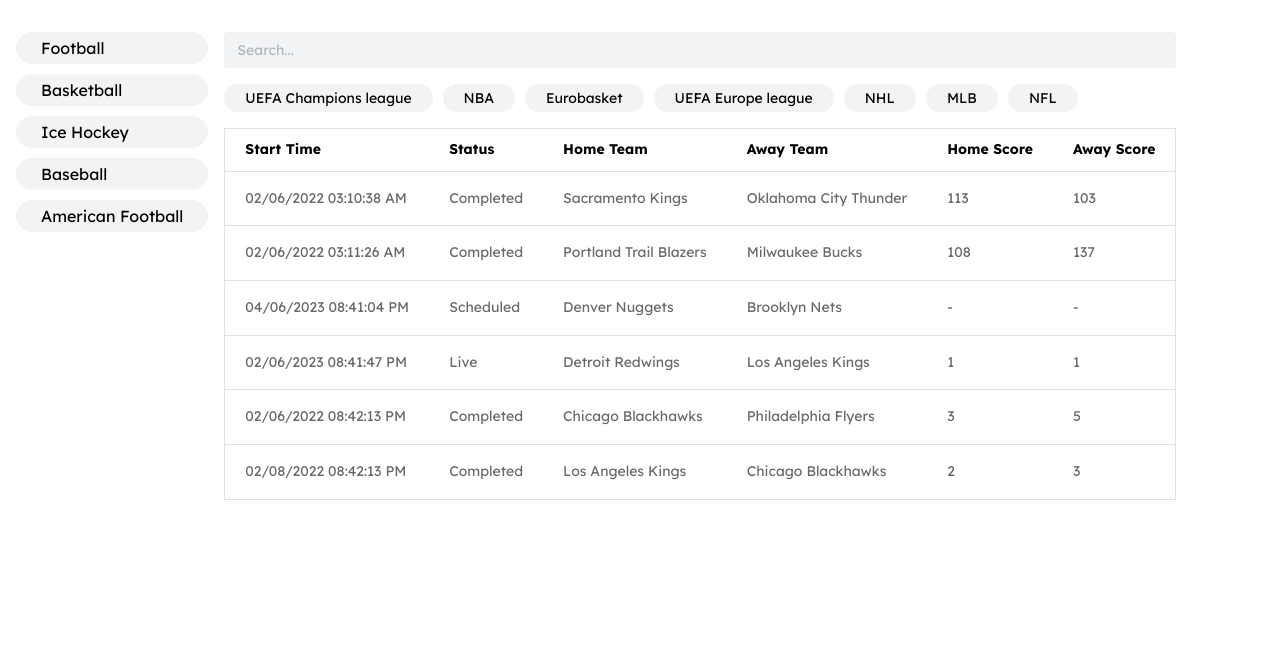
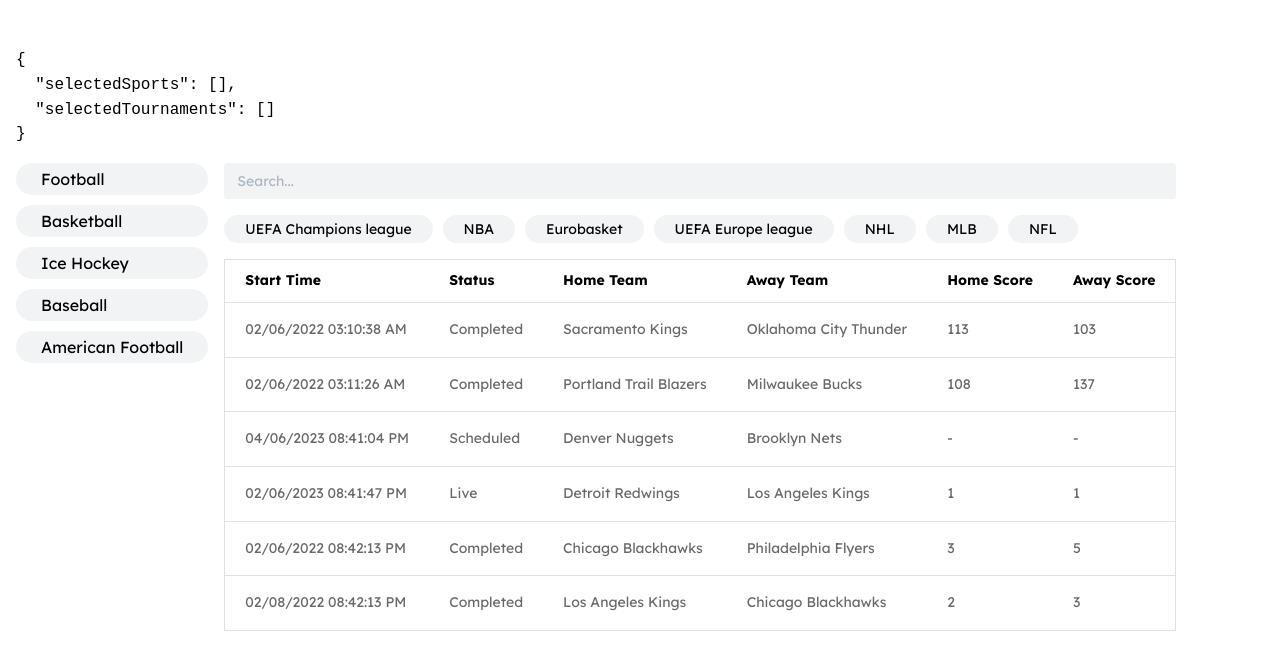
Before and after one commit to origamisage/sportradar-assignment, a React (Vite) app: page / in a window 1280 px wide. Shown: the top 670 px of the page. Built offline with nearby package versions, Linux system fonts and the light colour scheme.

Commit message:
feat: add sport and tournament selection and filtering

```diff
--- a/src/routes/index.tsx
+++ b/src/routes/index.tsx
@@ -9,15 +9,66 @@
   TextInput,
 } from '@mantine/core'
 import { createFileRoute } from '@tanstack/react-router'
-import { matches, sports, tournaments } from '@/data'
+import { useState } from 'react'
+import type { Sport, Tournament } from '@/data'
+import {
+  matches as matchesData,
+  sports as sportsData,
+  tournaments as tournamentsData,
+} from '@/data'
 
 export const Route = createFileRoute('/')({
   component: App,
 })
 
 function App() {
+  const [selectedSports, setSelectedSports] = useState<Array<number>>([])
+  const [selectedTournaments, setSelectedTournaments] = useState<Array<number>>(
+    [],
+  )
+
+  const handleSportSelectionChange = (updatedSports: Array<number>) => {
+    setSelectedSports(updatedSports)
+    // Remove all the tournaments that are not related to the selected sports
+    const updatedTournaments = selectedTournaments.filter((tournament) => {
+      // Find the sportId that the tournament is related to
+      const relatedSportId = tournamentsData.find(
+        (t) => t.id === tournament,
+      )?.sportId
+      if (!relatedSportId) {
+        return false
+      }
+      return updatedSports.includes(relatedSportId)
+    })
+    setSelectedTournaments(updatedTournaments)
+  }
+
+  const handleTournamentSelectionChange = (
+    updatedTournaments: Array<number>,
+  ) => {
+    setSelectedTournaments(updatedTournaments)
+  }
+
+  // Filter tournaments based on the selected sports or show all tournaments if no sports are selected
+  const filteredTournaments =
+    selectedSports.length > 0
+      ? tournamentsData.filter((tournament) =>
+          selectedSports.includes(tournament.sportId),
+        )
+      : tournamentsData
+
   return (
     <Container size="xl" py="2rem">
+      <pre>
+        {JSON.stringify(
+          {
+            selectedSports,
+            selectedTournaments,
+          },
+          null,
+          2,
+        )}
+      </pre>
       <Flex
         direction={{
           base: 'column',
@@ -25,10 +76,18 @@
         }}
         gap="md"
       >
-        <SportSelection />
+        <SportSelection
+          sports={sportsData}
+          selectedSports={selectedSports}
+          onSportToggle={handleSportSelectionChange}
+        />
         <Stack gap="md">
           <TextInput variant="filled" placeholder="Search..." />
-          <TournamnetSelection />
+          <TournamnetSelection
+            tournaments={filteredTournaments}
+            selectedTournaments={selectedTournaments}
+            onTournamentToggle={handleTournamentSelectionChange}
+          />
           <MatchesTable />
         </Stack>
       </Flex>
@@ -36,9 +95,22 @@
   )
 }
 
-function SportSelection() {
+type SportSelectionProps = {
+  sports: Array<Sport>
+  selectedSports: Array<number>
+  onSportToggle: (updatedSports: Array<number>) => void
+}
+function SportSelection({
+  sports,
+  selectedSports,
+  onSportToggle,
+}: SportSelectionProps) {
   return (
-    <Chip.Group multiple>
+    <Chip.Group
+      multiple
+      value={selectedSports.map((id) => String(id))}
+      onChange={(sportIds) => onSportToggle(sportIds.map((id) => Number(id)))}
+    >
       <Flex
         direction={{
           sm: 'column',
@@ -69,9 +141,24 @@
   )
 }
 
-function TournamnetSelection() {
+type TournamentSelectionProps = {
+  tournaments: Array<Tournament>
+  selectedTournaments: Array<number>
+  onTournamentToggle: (updatedTournaments: Array<number>) => void
+}
+function TournamnetSelection({
+  tournaments,
+  selectedTournaments,
+  onTournamentToggle,
+}: TournamentSelectionProps) {
   return (
-    <Checkbox.Group>
+    <Chip.Group
+      multiple
+      value={selectedTournaments.map((id) => String(id))}
+      onChange={(tournamentIds) =>
+        onTournamentToggle(tournamentIds.map((id) => Number(id)))
+      }
+    >
       <Group gap={'xs'}>
         {tournaments.map((tournament) => (
           <Chip key={tournament.id} value={String(tournament.id)}>
@@ -79,12 +166,12 @@
           </Chip>
         ))}
       </Group>
-    </Checkbox.Group>
+    </Chip.Group>
   )
 }
 
 function MatchesTable() {
-  const rows = matches.map((match) => {
+  const rows = matchesData.map((match) => {
     return (
       <Table.Tr key={match.id} c="dark.3">
         <Table.Td>{formatISODate(match.start_time)}</Table.Td>
```
